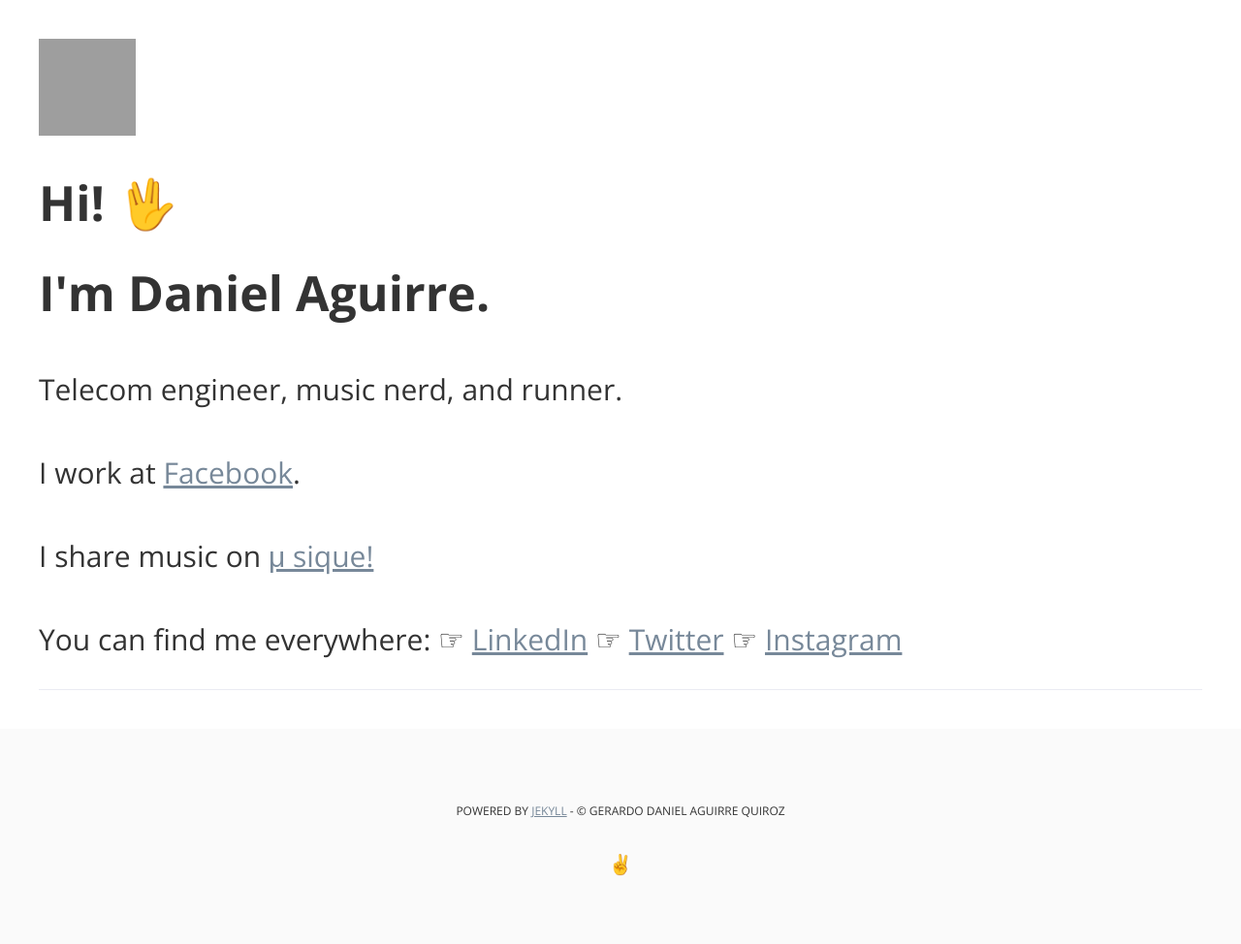
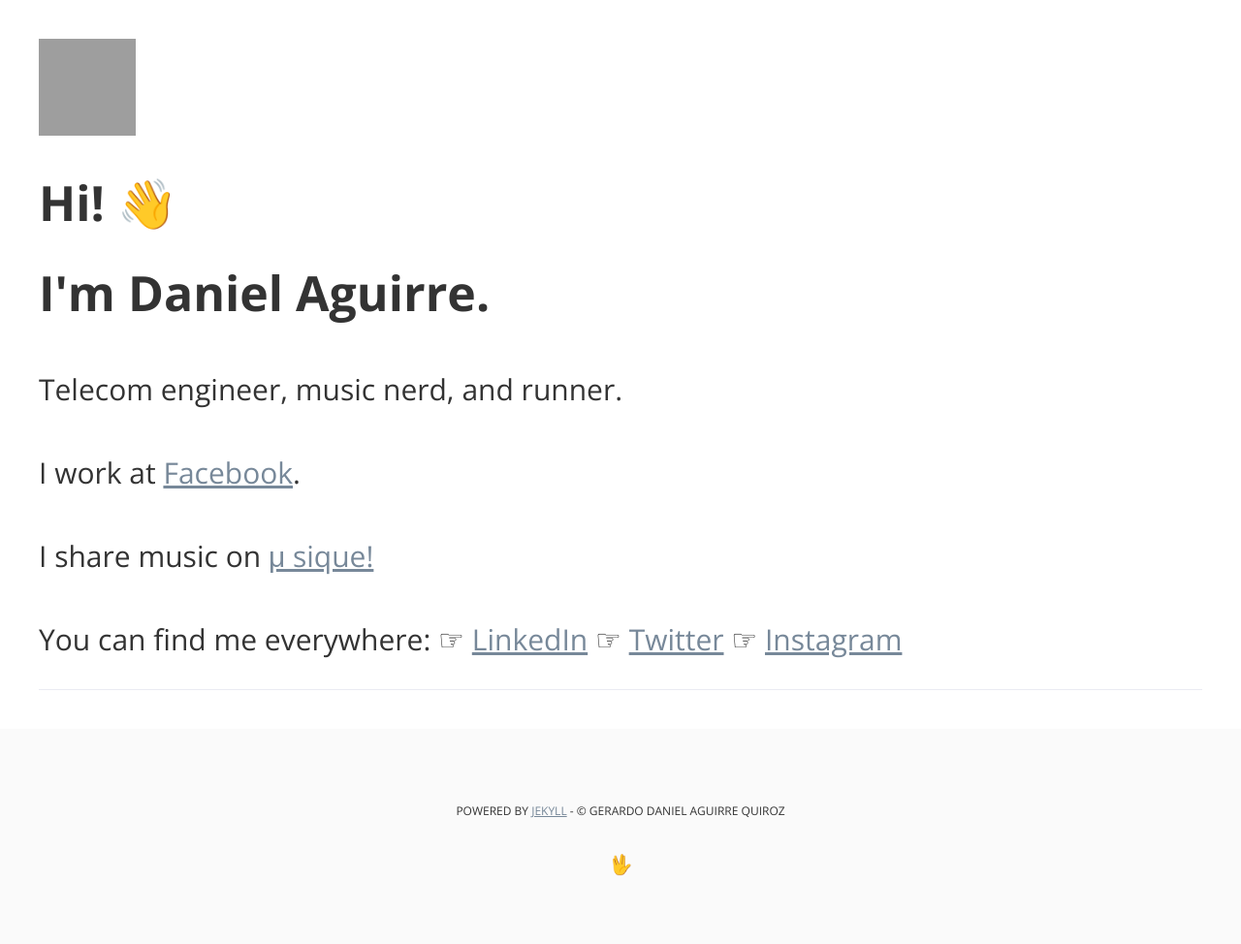
Before and after one commit to gdaq/gdaq.github.io, a Jekyll site: the page built from index.html, in a window 1280 px wide. Shown: the whole page at 97% size. Built offline with Jekyll 4.4.1, drawn with Linux system fonts in a browser that asks for light colours; the list of posts is cut into pages by our own code; grey boxes are pictures that could not be loaded.

Commit message:
Update default.html

```diff
--- a/_layouts/default.html
+++ b/_layouts/default.html
@@ -74,7 +74,7 @@
           <h1 class="title"><a href="http://daguir.re" title="Back to Homepage"><img src="http://i.imgur.com/6bqaY9d.jpg?1" width="100" height="100"alt="logo" title="GDAQ" /></a></h1>
        	<p></p>
         <nav class="navigation">
-       	  <h1>Hi! 🖖</h1>
+       	  <h1>Hi! 👋</h1>
 		<h1>I'm Daniel Aguirre.</h1>
           		<h3>Telecom engineer, music nerd, and runner.</h3>
 	  		<h3>I work at <a href="https://connectivity.fb.com">Facebook</a>.</h3>
@@ -102,7 +102,7 @@
 
       <footer>
         <p><small><style>body{background-color: #6d8698;}</style>Powered by <a href="http://jekyllrb.com">Jekyll</a> - &copy; Gerardo Daniel Aguirre Quiroz</small></p>
-	      <p>✌</p>
+	      <p>🖖</p>
 	  </footer>
 
     </div>
```
Also changed, not shown: other parts of _layouts/default.html (+1 -1 lines).
